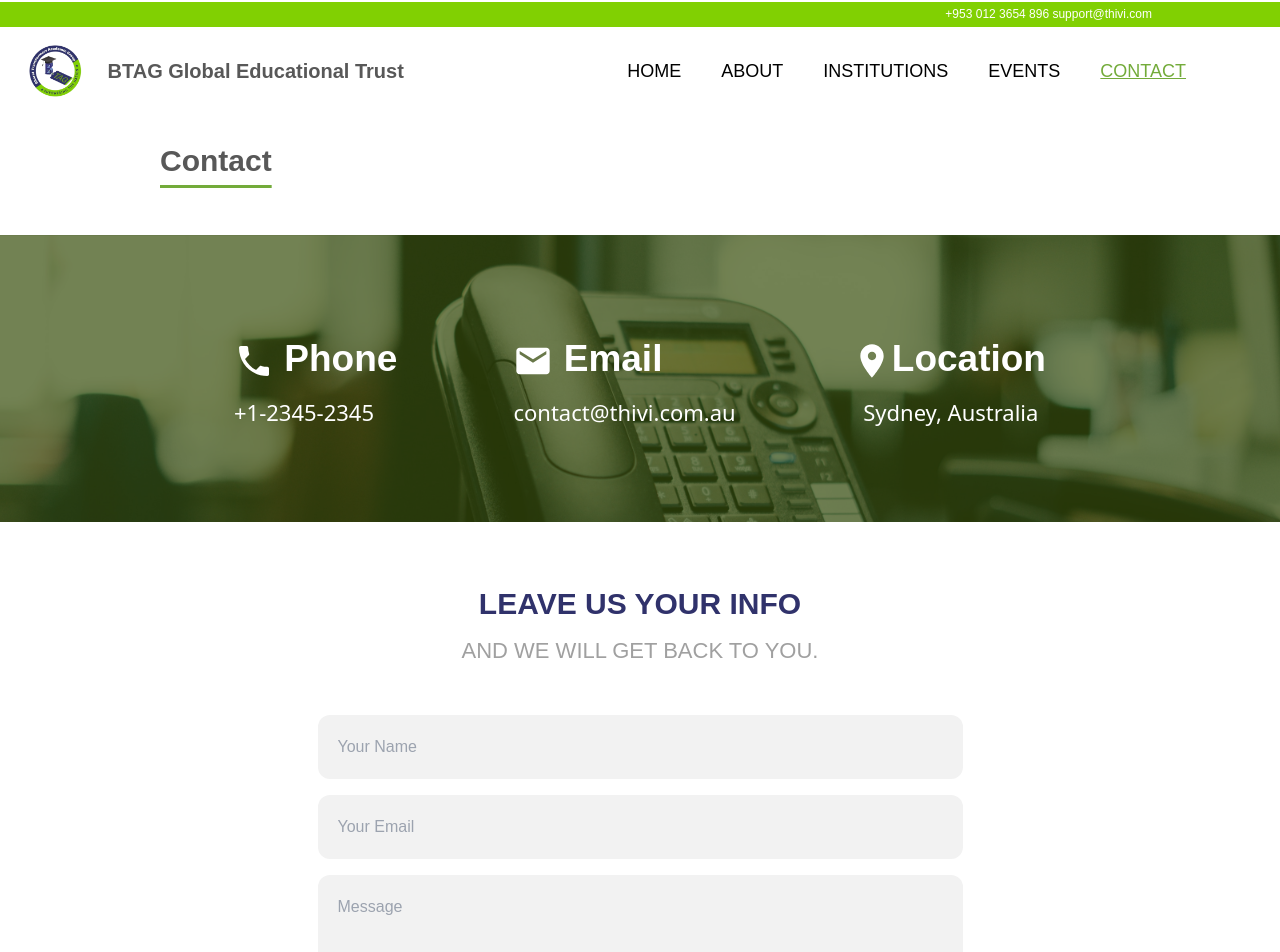
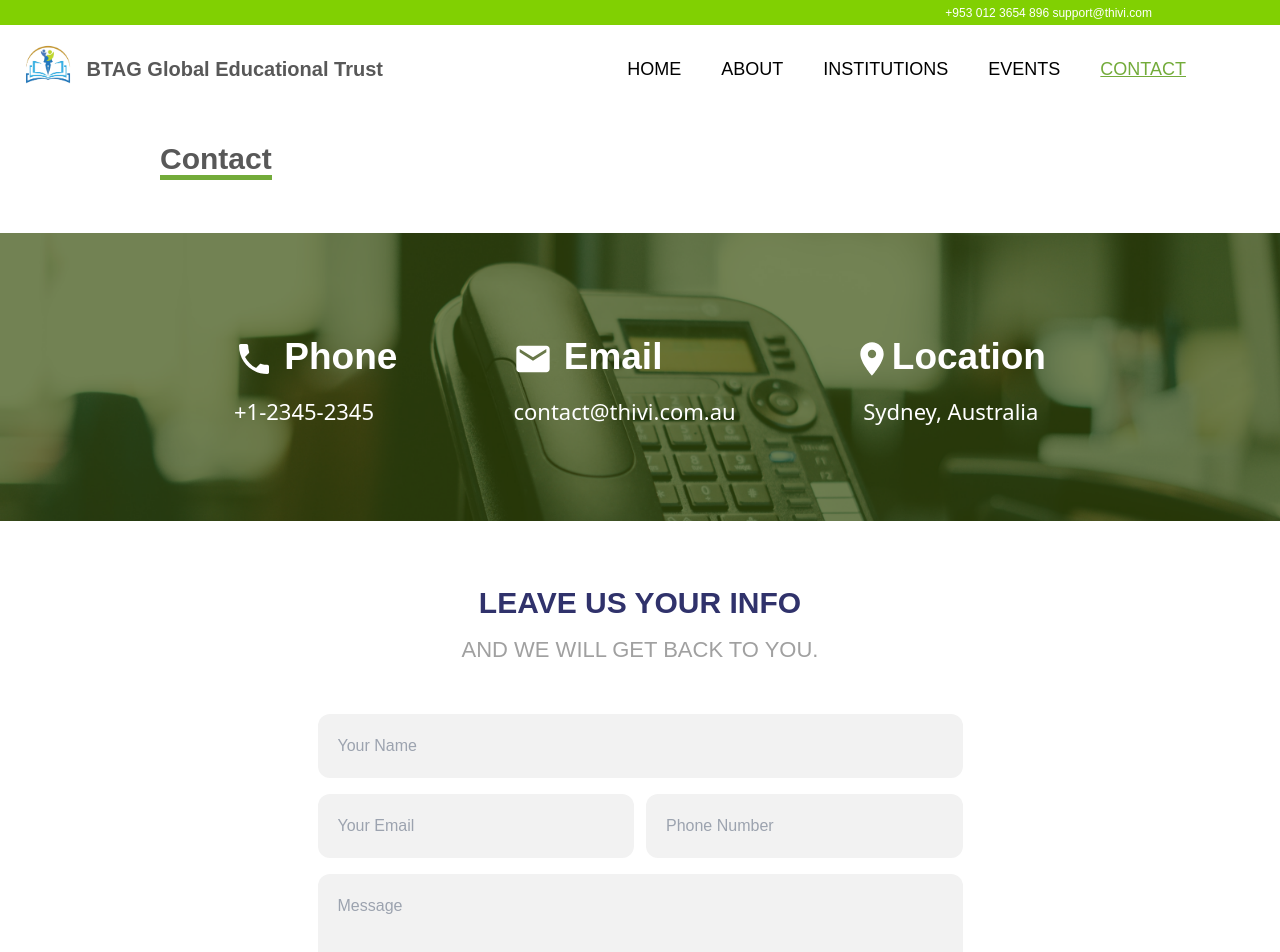
Before and after one commit to AjmalshaSalim/B-Tag-, a React (Create React App) app: page /contact in a window 1280 px wide. Shown: the top 952 px of the page. Built offline with nearby package versions, Linux system fonts and the light colour scheme.

Commit message:
contactpage api, design updated

```diff
--- a/src/App.css
+++ b/src/App.css
@@ -17,10 +17,6 @@
   font-family: "ABeeZee", sans-serif;
 }
 
-.underline-custom {
-  text-decoration-color:  #73AB3A;
-  text-underline-offset: 14px;
-}
 
 @import url('https://fonts.googleapis.com/css2?family=Kufam:ital,wght@0,400..900;1,400..900&display=swap');
 
--- a/src/components/Header/Footer/Footer.jsx
+++ b/src/components/Header/Footer/Footer.jsx
@@ -1,5 +1,5 @@
 import React from 'react'
-import BtagLogo from '../../../assets/BtagLogo.png'
+import logo from '../../../assets/logo.png'
 import FacebookRoundedIcon from '@mui/icons-material/FacebookRounded';
 import WhatsAppIcon from '@mui/icons-material/WhatsApp';
 import YouTubeIcon from '@mui/icons-material/YouTube';
@@ -15,7 +15,7 @@ const Footer = () => {
         <div className='w-full md:w-[40%] lg:w-[28%] lg:me-8 lg:ms-8'>
            <div className='flex  leading-6 items-center'>
 
-                    <img className='w-14 h-10 ' src={BtagLogo} alt="btaglogo"/>
+                    <img className='w-14 h-10 me-1' src={logo} alt="btaglogo"/>
                     <h1 className='font_poppins text-white font-semibold text-[15px]'>BTAG Global Educational Trust</h1>
 
            </div>
--- a/src/components/Header/Header.jsx
+++ b/src/components/Header/Header.jsx
@@ -2,7 +2,7 @@
 import React, { useState } from 'react';
 import { FaBars, FaTimes } from 'react-icons/fa';
 import { Link, useLocation } from 'react-router-dom';
-import BtagLogo from '../../assets/BtagLogo.png'
+import logo from '../../assets/logo.png'
 
 function Header() {
   const location = useLocation();
@@ -18,17 +18,18 @@ function Header() {
 
   return (
     <div className='overflow-x-hidden'>
-      <div className='w-full hidden md:inline-block '>
+
         <div className='w-full h-[25px] bg-[#81D002] text-white font_poppins text-[12px] flex items-center px-32 justify-end' >
           <p>+953 012 3654 896 support@thivi.com </p>
         </div>
-      </div>
+
+
       {/* MainHeader */}
           <div className='min-h-[80px] grid sm:grid-cols-12 sm:w-auto w-full shadow-lg'>
             {/* titleSection */}
             <div className='flex sm:justify-start items-center sm:p-4 justify-between p-4 sm:col-span-5'>
               <a href="/" className="elementor-widget-cmsmasters-site-logo__link" rel="nofollow">
-            <img  src={BtagLogo}  alt=""
+                <img  src={logo}  alt=""
                   title="BtagLogo"
                   className="cmsmasters-lazyload-disabled elementor-widget-cmsmasters-site-logo__img elementor-widget-cmsmasters-site-logo-main w-18 h-14"/>
               </a>
@@ -62,6 +63,7 @@ function Header() {
             </div>
           </div>
         </div>
+
   );
 }
 
--- a/src/components/home/HomeTestimonials.jsx
+++ b/src/components/home/HomeTestimonials.jsx
@@ -58,8 +58,8 @@ function HomeTestimonials() {
     <div className='w-full bg-white p-7 md:p-24'>
       <div className='w-full bg-[#30326B] rounded-2xl p-7 md:p-24'>
         <div className='flex items-center justify-between mb-10'>
-          <h1 className='text-white font_poppins text-xl sm:text-2xl  md:text-3xl'>We Believe in People We Trust</h1>
-          <p className='text-white font_poppins text-xl sm:text-2xl  md:text-3xl flex items-center gap-1'>See All <ArrowForwardIcon style={{ fontSize: "32px" }} /></p>
+          <h1 className='text-white font_poppins text-xl sm:text-2xl  md:text-3xl font-bold'>We Believe in People We Trust</h1>
+          <p className='text-white font_poppins text-base sm:text-2xl  md:text-3xl flex items-center md:gap-1 '>See All <ArrowForwardIcon className='' style={{ fontSize: "30px" }} /></p>
         </div>
 
         <div className='home-testimonials-slider'>
@@ -79,7 +79,7 @@ function HomeTestimonials() {
 >
   {testimonials.map((testimonial) => (
     <SwiperSlide key={testimonial.id}>
-      <div className='bg-white rounded-lg shadow-lg p-3 mb-20 h-[180px] relative'>
+      <div className='bg-white rounded-lg shadow-lg p-3 mb-20 h-[220px] md:h-[180px] relative'>
         <p className='text-[#12141D] font_poppins font-normal text-[15px] mt-2'>{testimonial.description}</p>
         <div className='flex items-center justify-start absolute bottom-1'>
           <img src={testimonial.imageUrl} alt={testimonial.name} className='w-[48px] h-[48px] object-cover rounded-full' />
--- a/src/pages/Contact.jsx
+++ b/src/pages/Contact.jsx
@@ -10,7 +10,7 @@ function Contact() {
 
       {/* contact banner */}
       <div className='bg-white w-full md:px-40 px-8 py-7'>
-        <p className='font_poppins font-semibold capitalize underline underline-custom text-[#585858] sm:text-2xl md:text-3xl text-xl md:mb-7'>contact</p>
+        <p className='font_poppins font-bold capitalize underline-with-space text-[#585858]  md:text-3xl text-2xl md:mb-7'>contact</p>
       </div>
       <div className='w-full  flex flex-wrap items-center md:justify-around justify-start px-16 md:px-44 py-24 bg-[#364E09] opacity-70%' style={{ backgroundImage: `url(${banner_3})`,backgroundSize:"cover",backgroundPosition: "65% 35%"}}>
 
@@ -32,14 +32,18 @@ function Contact() {
       </div>
 
       {/* contact form */}
-      <div className='w-full bg-white text-center py-16 mb-11'>
+      <div className='w-full bg-white text-center py-10 md:py-16 md:mb-11'>
         <h1 className='font_poppins font-bold text-xl md:text-3xl sm:text-2xl text-[#30326B]'>LEAVE US YOUR INFO</h1>
         <p className='font_poppins font-normal text-[15px] md:text-[22px] text-[#A0A0A0] mt-3 mb-12'>AND WE WILL GET BACK TO YOU.</p>
 
         <form className='lg:w-[645px] w-[320px] mx-auto'>
                   <input className='lg:w-[645px] w-[320px] bg-[#F2F2F2] rounded-xl p-5 mb-4 font_poppins outline-0' type="text" placeholder='Your Name' />
 
-                  <input className='lg:w-[645px] w-[320px] bg-[#F2F2F2] rounded-xl p-5 mb-4 font_poppins outline-0' type="email" placeholder='Your Email'  name="" id="" />
+                  <div className=' flex gap-3'>
+                    <input className='lg:w-[317px] w-[320px] bg-[#F2F2F2] rounded-xl p-5 mb-4 font_poppins outline-0' type="email" placeholder='Your Email'  name="" id="" />
+
+                    <input className='lg:w-[317px] w-[320px] bg-[#F2F2F2] rounded-xl p-5 mb-4 font_poppins outline-0' type="tel" placeholder='Phone Number'  name="" id="" />
+                  </div>
 
                   <textarea className='lg:w-[645px] w-[320px] h-[174px] p-5 bg-[#F2F2F2] rounded-xl mb-4 font_poppins outline-0' placeholder='Message' name="" id=""></textarea>
 
```
Also changed, not shown: src/pages/Home.jsx (+11 -11 lines), src/assets/logo.png (added), src/components/institution/InstitutionCards.jsx (line endings or trailing spaces). Lines whose indentation alone changed are shown as unchanged.
